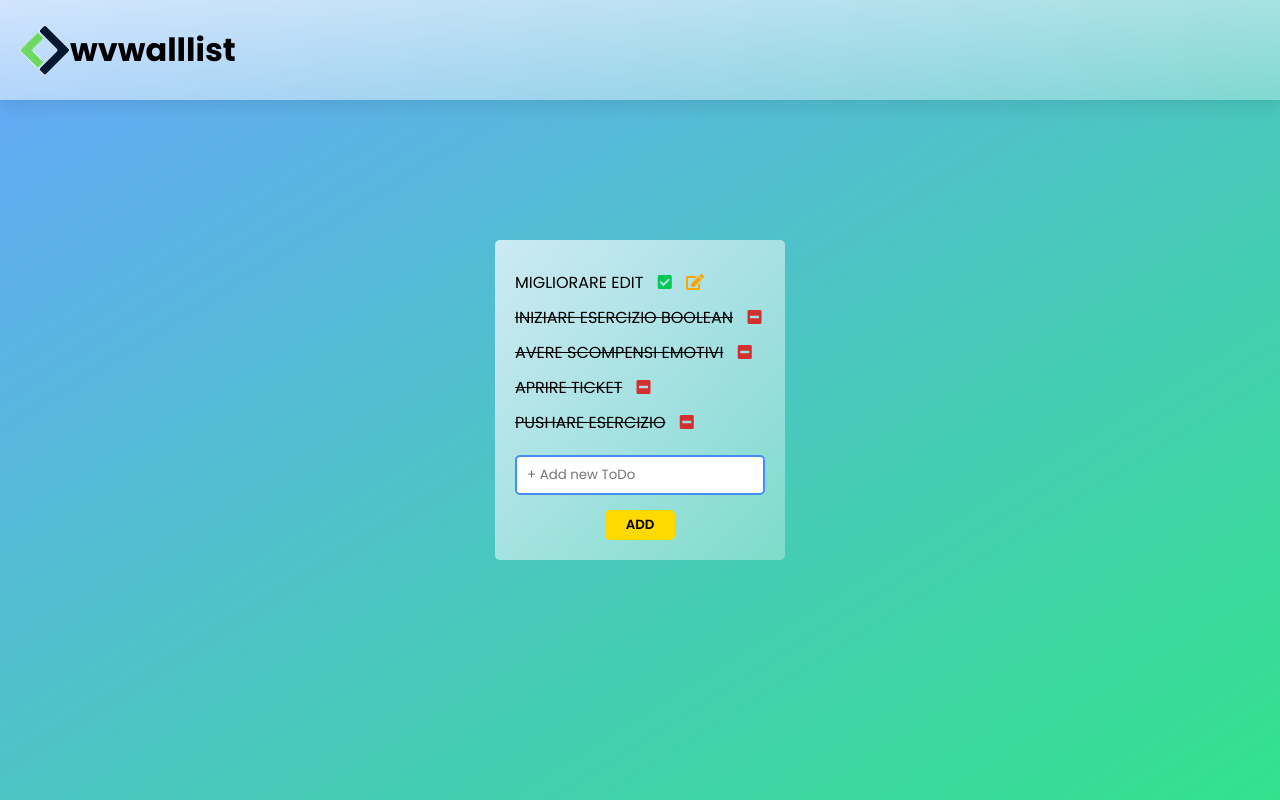
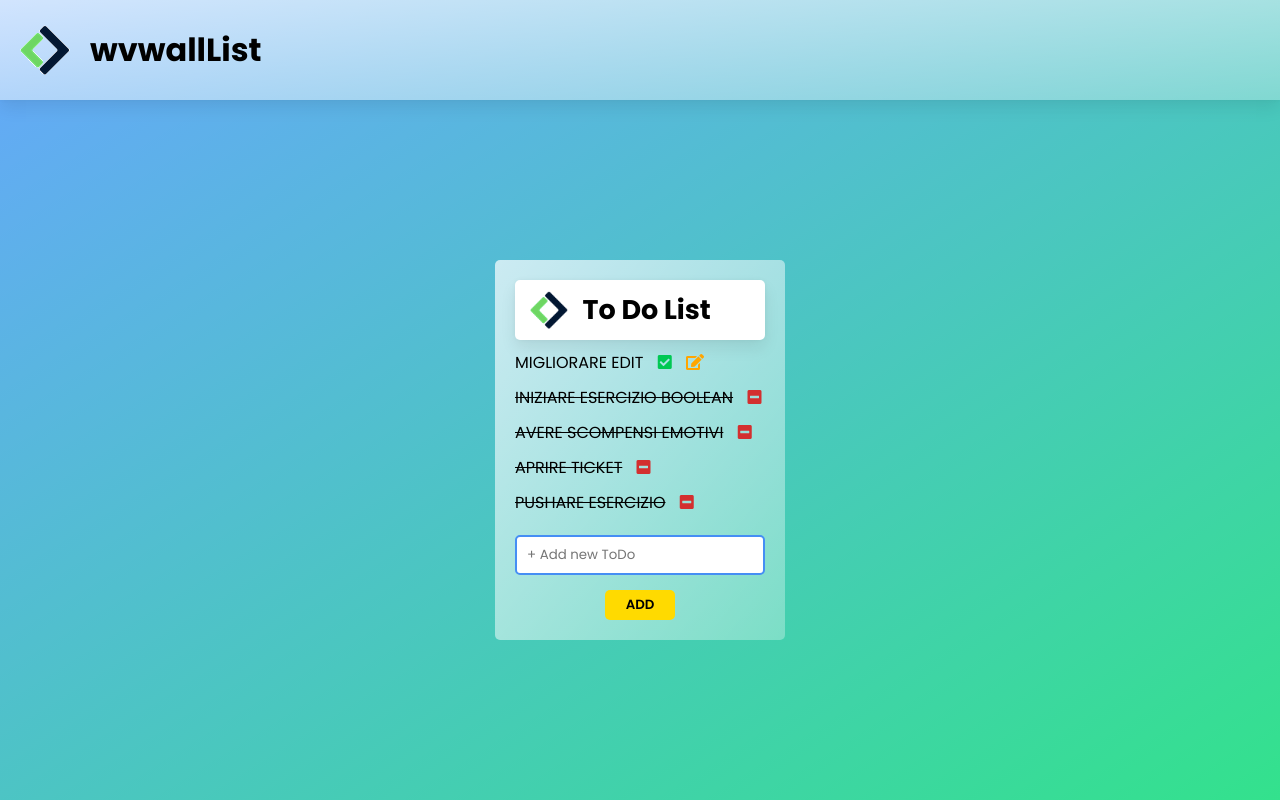
Before and after one commit to wvwall/vue-todolist, a plain HTML site: page index.html in a window 1280 px wide. Drawn offline with nearby package versions, Linux system fonts and the light colour scheme.

Commit message:
Completed

```diff
--- a/assets/css/master.css
+++ b/assets/css/master.css
@@ -5,13 +5,14 @@
     font-family: 'Poppins', sans-serif;
   }
   body{
+    height: 100vh;
     background: linear-gradient(to bottom right,
      rgba(0, 108, 250,0.6),
      rgba(0, 218, 112,0.8));
   }
 
   /* HEADER */
-  .header{
+  .header {
     width: 100%;
     height: 100px;
     background: white;
@@ -23,7 +24,18 @@
     background: linear-gradient(to right bottom,
     rgba(255, 255, 255, 0.7),
     rgba(255, 255, 255, 0.3));
-
+  }
+  .header_task {
+    width: 100%;
+    height: 60px;
+    background: white;
+    display: flex;
+    justify-content: flex-start;
+    align-items: center;
+    box-shadow: rgba(0, 0, 0, 0.04) 0px 0px 4px 0px,
+    rgba(0, 0, 0, 0.08) 0px 8px 16px 0px;
+    background-color: #fff;
+    border-radius: 5px;
   }
   #root {
       display: flex;
@@ -33,8 +45,17 @@
       align-items: center;
   }
 
-   .logo{
+   .logo {
     margin-left: 20px;
+    margin-right: 20px;
+   }
+   .logo_task {
+    margin-left: 15px;
+    width: 15%;
+    margin-right: 15px;
+   }
+   .titolo_task {
+     font-size: 18px;
    }
 
   .task{
@@ -49,12 +70,8 @@
     rgba(255, 255, 255, 0.7),
     rgba(255, 255, 255, 0.3));
     padding: 20px 20px;
-    margin-bottom: 100px;
+  }
 
-  }
-  #template {
-      display: none;
-  }
   #add {
       text-align: center;
       background-color: #FFDA00;
--- a/assets/js/main.js
+++ b/assets/js/main.js
@@ -64,8 +64,6 @@ var app = new Vue({
             let i = this.todos.indexOf(todo);
             this.inputTodo = this.todos[i].title;
             this.todos.splice(i, 1);
-
-
         }
     }
 
--- a/index.html
+++ b/index.html
@@ -17,7 +17,7 @@
     <div class="header">
         <img class="logo" src="./assets/img/logo.png" alt="logo Tobolist">
         <div class="titolo">
-          <h1>wvwalllist</h1>
+          <h1>wvwallList</h1>
         </div>
     </div>
 
@@ -25,6 +25,13 @@
 
     <div id="root">
       <ul class="task">
+        <div class="header_task">
+          <img class="logo_task" src="./assets/img/logo.png" alt="logo Tobolist">
+          <div class="titolo_task">
+            <h2>To Do List</h2>
+          </div>
+      </div>
+
         <li v-for= "todo in todosComputato">
             <span class= "titolo" :class="(todo.status == 'done') ? 'strike' : '' "  >{{ todo.title }}</span>
             <span
```
